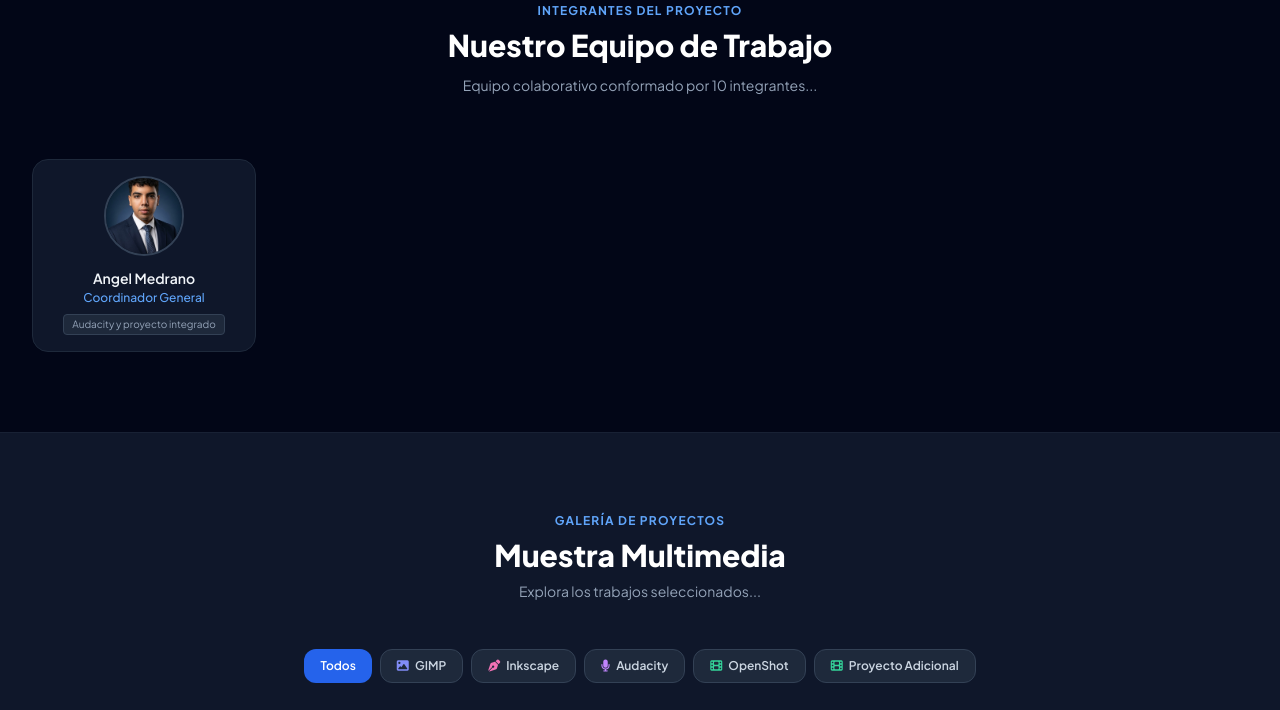
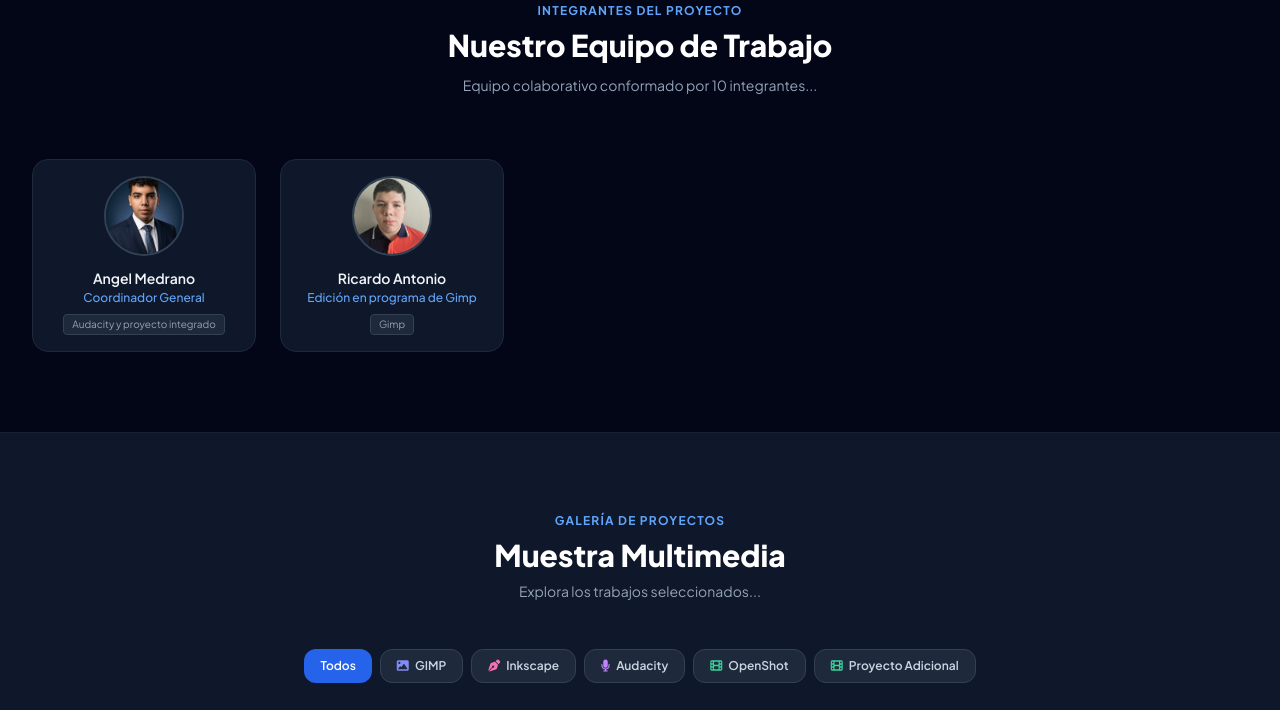
Before and after one commit to Angelito50/RepositorioDeProyectos_EdicionMultimedia, a plain HTML site: page index.html in a window 1280 px wide. Shown: the part 822-1532 px from the top of the page. Drawn offline with nearby package versions, Linux system fonts and the light colour scheme; a script that the page names is missing.

Commit message:
Agregar cambios en mi rama

```diff
--- a/index.html
+++ b/index.html
@@ -185,6 +185,14 @@
 
             <!-- ... repite la misma estructura para los 9 restantes -->
 
+            <div class="bg-slate-900 border border-slate-800 rounded-2xl p-4 text-center hover:border-blue-500/50 transition group">
+               	<img src="Foto_Estudiantes/RicardoRomero.jpg"
+                    alt="Foto Estudiante"
+                    class="w-20 h-20 rounded-full mx-auto mb-3 object-cover border-2 border-slate-700 group-hover:border-blue-500 transition">
+                <h4 class="font-semibold text-sm text-slate-100">Ricardo Antonio</h4>
+                <p class="text-xs text-blue-400 font-medium mt-0.5">Edición en programa de Gimp</p>
+                <span class="inline-block mt-2 text-[10px] px-2 py-0.5 rounded bg-slate-800 text-slate-400 border border-slate-700">Gimp</span>
+            </div>
 
         </div>
     </div>
```
Also changed, not shown: Foto_Estudiantes/RicardoRomero.jpg (added).
